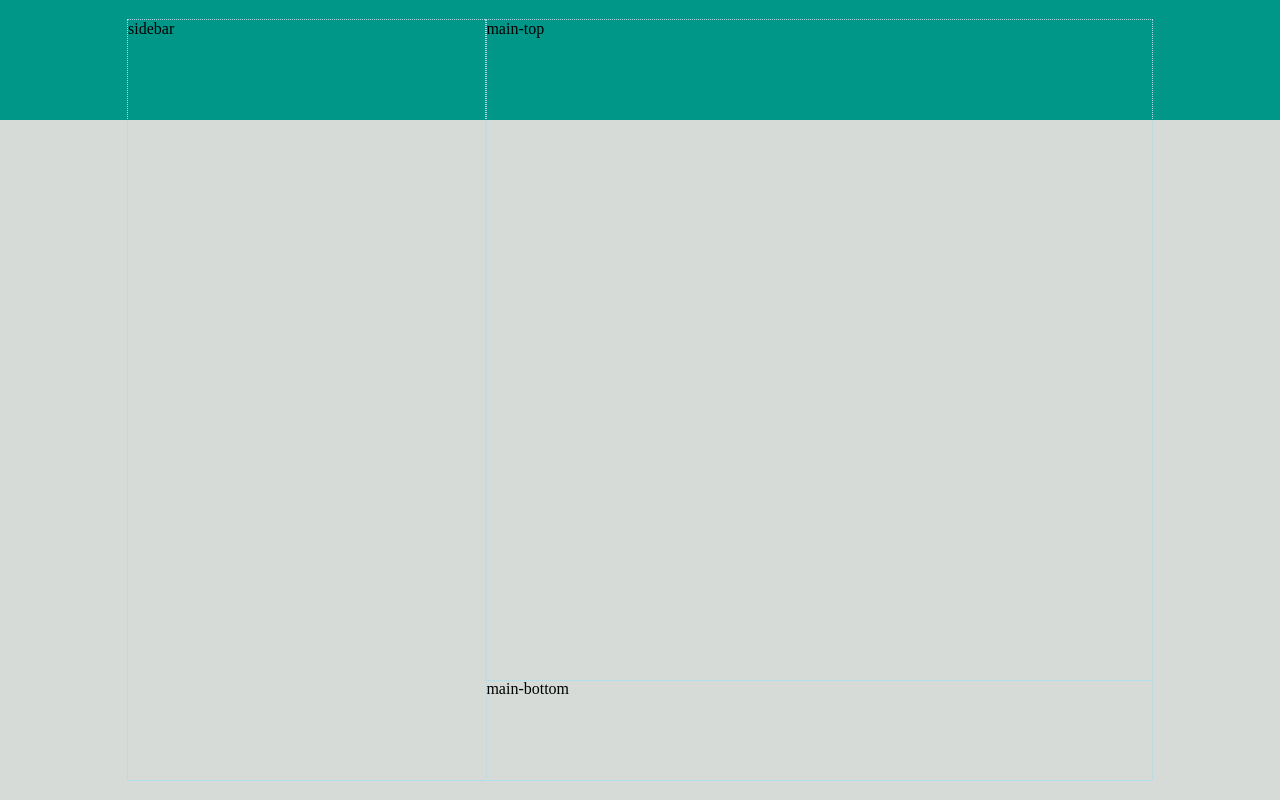
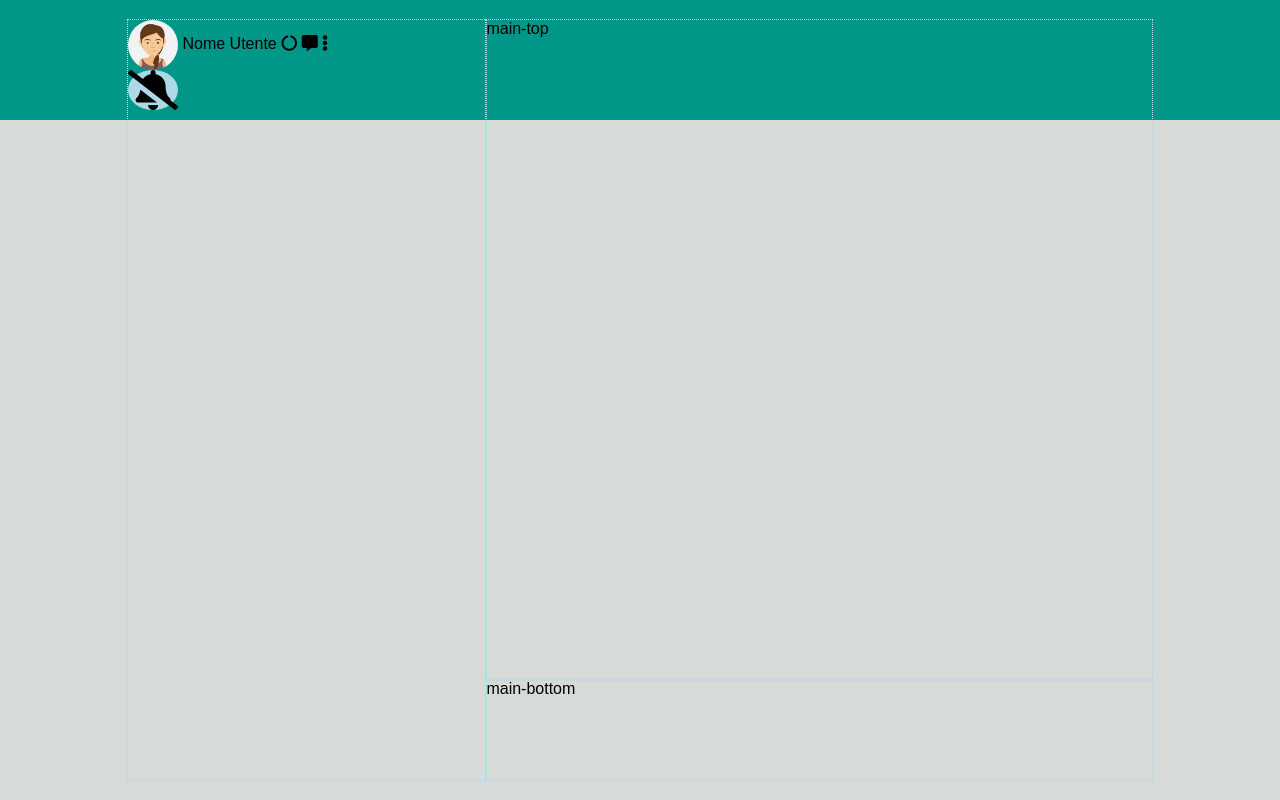
Before and after one commit to Giagar/-js-html-css-boolzap, a plain HTML site: page index.html in a window 1280 px wide. Drawn offline with nearby package versions, Linux system fonts and the light colour scheme.

Commit message:
aggiunto commenti

```diff
--- a/css/style.css
+++ b/css/style.css
@@ -1,4 +1,8 @@
 /* ---- COMMON & UTILITIES */
+html {
+    font-family: Arial, Helvetica, sans-serif;
+}
+
 * {box-sizing: border-box; margin: 0; padding: 0;}
 
 .wrapper {
@@ -18,6 +22,28 @@
     /* margin-top: 2.5vh; */
 }
 
+nav ul {
+    list-style: none;;
+}
+
+.avatar {
+    width: 50px;
+    border-radius: 50%;
+}
+
+.float-left {
+float: left;
+}
+
+.float-right {
+float: right;
+}
+
+.clearfix::after {
+clear: both;
+}
+
+
 
 /* ---- STYLE */
 /* _SIDEBAR */
@@ -27,6 +53,23 @@
     float: left;
     height: 100%;
 }
+
+/* _nav */
+.sidebar nav ul li {
+    display: inline-block;
+}
+
+.sidebar nav ul .user img {
+    vertical-align: middle;
+}
+
+/* _notifications */
+.sidebar .notifications i {
+    font-size: 40px;
+    background-color: lightblue;
+    border-radius: 50%;
+}
+
 
 /* _MAIN */
 .main-container {
@@ -41,11 +84,12 @@
     width: 100%;
     outline: 1px dotted lightblue;
     height: calc(100% - 100px);
-
 }
 
+
+
 /* _main-bottom */
-.mian-bottom {
+.main-bottom {
     width: 100%;
     position: absolute;
     bottom: 0;
--- a/index.html
+++ b/index.html
@@ -4,6 +4,7 @@
     <meta charset="UTF-8">
     <meta name="viewport" content="width=device-width, initial-scale=1.0">
     <title>Boolzap</title>
+    <link rel='stylesheet' href='https://cdnjs.cloudflare.com/ajax/libs/font-awesome/5.15.1/css/all.min.css'>
     <link rel="stylesheet" href="./css/style.css">
     <script src="https://cdn.jsdelivr.net/npm/vue"></script>
 </head>
@@ -15,7 +16,33 @@
         <div class="app-container" id="root">
 
             <!-- contiene navbar, notifiche, search, lista contatti (box) -->
-            <aside class="sidebar">sidebar</aside>
+            <aside class="sidebar">
+
+                <!-- navbar -->
+                <nav>
+                    <ul class="">
+                        <li class="user">
+                            <img src="./images/avatar_io.jpg" alt="user's picture" class="user-picture avatar">
+                            <span class="user-name">Nome Utente</span>
+                        </li>
+                        <li>
+                            <i class="fas fa-circle-notch"></i>
+                        </li>
+                        <li>
+                            <i class="fas fa-comment-alt"></i>
+                        </li>
+                        <li>
+                            <i class="fas fa-ellipsis-v"></i>
+                        </li>
+                    </ul>
+                </nav>
+
+                <!-- notifiche -->
+                <div class="notifications">
+                    <i class="fas fa-bell-slash" class="avatar"></i>
+                </div>
+
+            </aside>
 
             <main class="main-container">
                 <!-- contiene navbar, lista messaggi(box) -->
```
